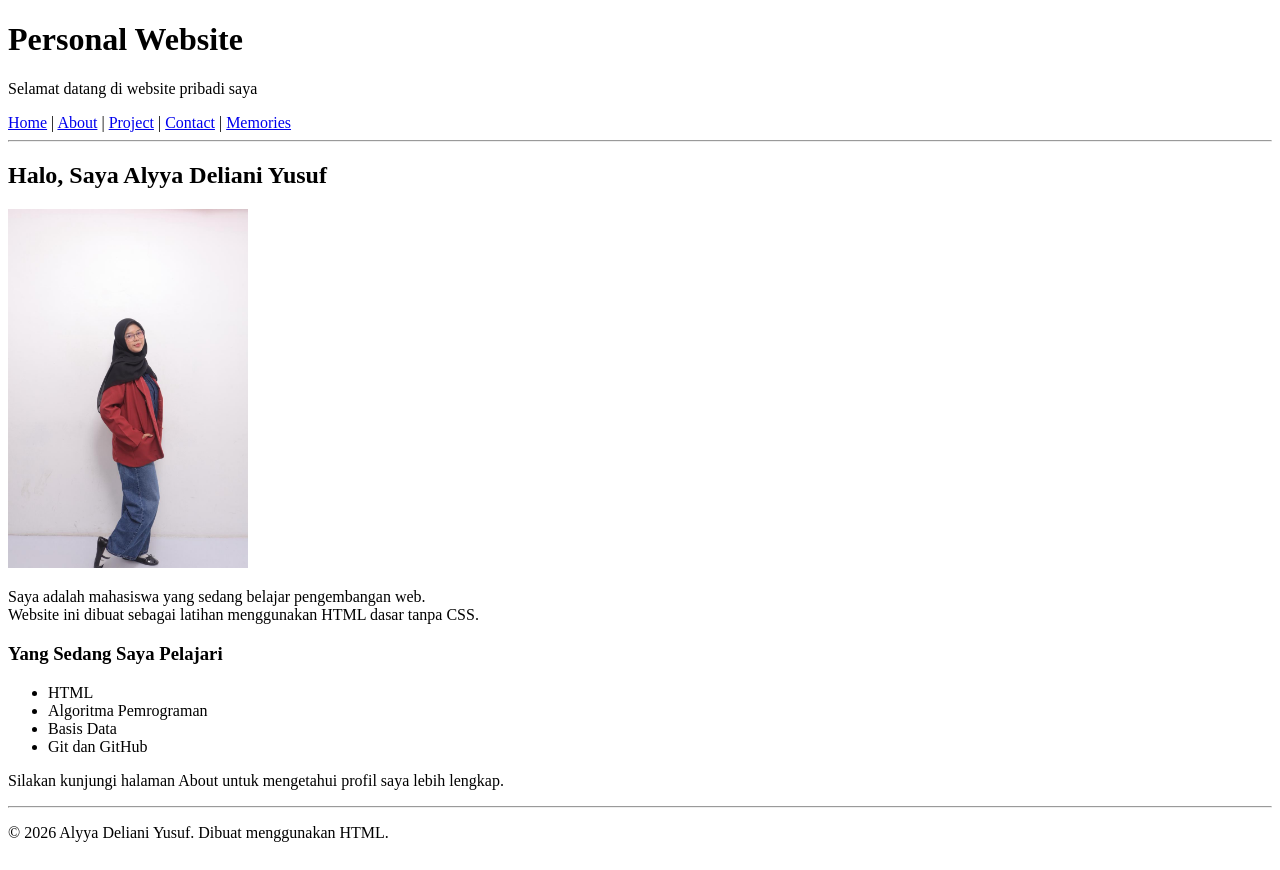
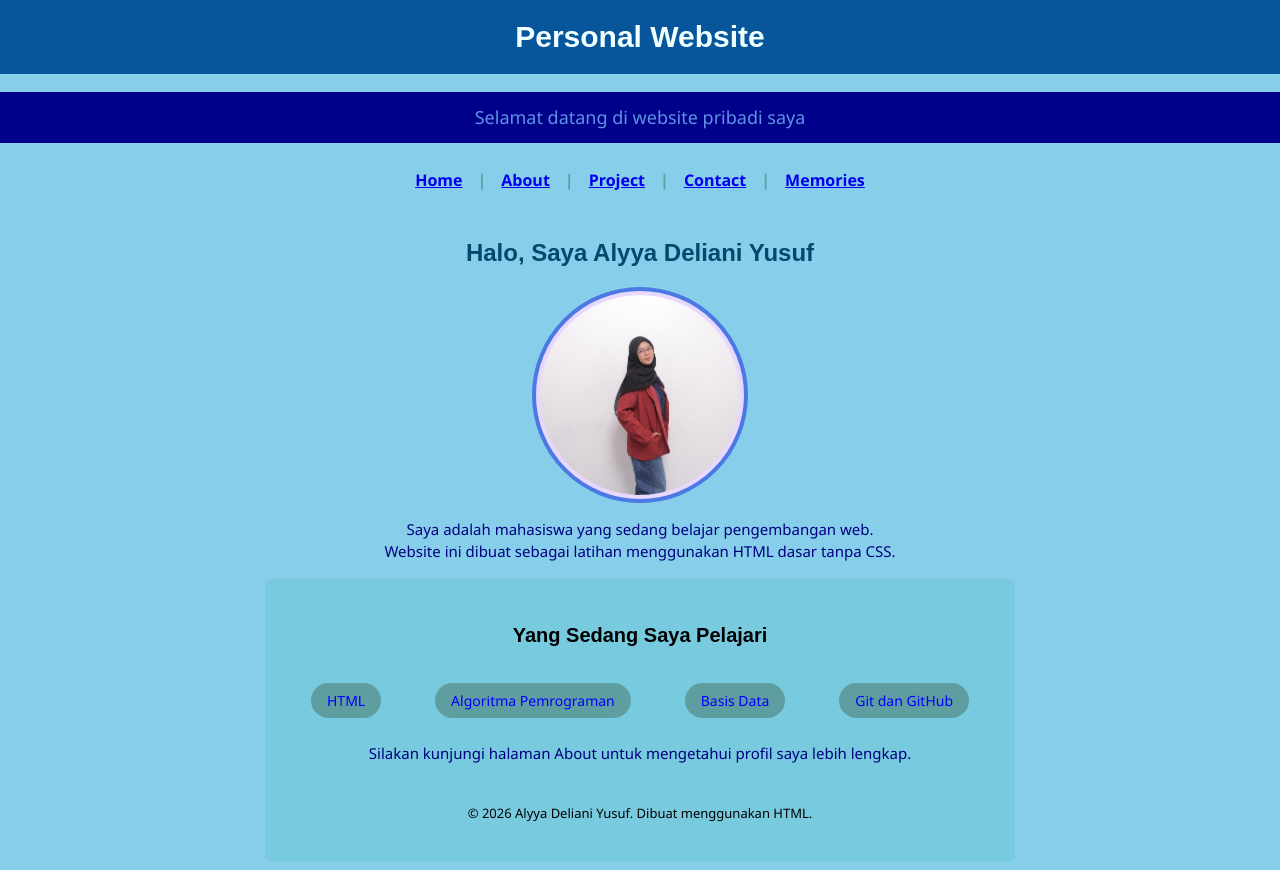
Before and after one commit to alyyadeliani-ship-it/Promnet-2, a plain HTML site: page index.html in a window 1280 px wide. Drawn offline with Linux system fonts and the light colour scheme.

Commit message:
menambahkan style css

```diff
--- a/index.html
+++ b/index.html
@@ -3,24 +3,33 @@
   <head>
     <meta charset="UTF-8" />
     <title>Link dan Navigasi</title>
+    <link rel="stylesheet" href="style.css"/>
   </head>
   <body>
-    <h1>Personal Website</h1>
-    <p>Selamat datang di website pribadi saya</p>
-    <nav>
+      <h1>Personal Website</h1>
+      <p class="intro">Selamat datang di website pribadi saya</p>
+      <nav>
+        <div class="link-navbar">
       <a href="index.html">Home</a> | <a href="02-about.html">About</a> |
       <a href="03-project.html">Project</a> |
       <a href="04-contact.html">Contact</a> |
       <a href="memories.html">Memories</a>
     </nav>
+        </div>
+
+    <section id="profile">
     <hr />
     <h2>Halo, Saya Alyya Deliani Yusuf</h2>
-    <img src="assets/alyya.jpeg" alt="Foto profil mahasiswa" width="240" />
+    <img src="assets/alyya.jpeg" alt="profil" class="logo-profile"/>
     <p>
       Saya adalah mahasiswa yang sedang belajar pengembangan web.
       <br />
       Website ini dibuat sebagai latihan menggunakan HTML dasar tanpa CSS.
     </p>
+    </section>
+
+    <section id="promnet">
+      <div class="belajar">
     <h3>Yang Sedang Saya Pelajari</h3>
     <p></p>
     <ul>
@@ -34,5 +43,7 @@
     </p>
     <hr />
     <p>&copy; 2026 Alyya Deliani Yusuf. Dibuat menggunakan HTML.</p>
+    </section>
+    </div>
   </body>
 </html>
--- /dev/null
+++ b/style.css
@@ -0,0 +1,145 @@
+.intro{
+    text-align: center;
+    font-size: 18px;
+    color: rgb(94, 147, 226);
+    padding: 12px 0px;
+    background-color: darkblue;
+}
+
+body{
+    margin: 0;
+    padding: 0;
+    font-family: 'Segoe UI', Tahoma, Geneva, Verdana, sans-serif;
+    background-color: skyblue;
+    color: navy;
+}
+
+p{
+    font-size: 15px;
+    line-height: 1.5;
+}
+
+hr{
+    border: none;
+    border-top: 1px solid color(srgb rgb(0, 0, 0) rgb(2, 73, 110) blue);
+    margin: 20px 0;
+}
+
+h1, h2, h3{
+    font-family: Arial, Helvetica, sans-serif;
+    color:rgb(2, 73, 110);
+}
+
+h1{
+    margin: 0;
+    padding: 20px 0;
+    font-size: 30px;
+    text-align: center;
+    background-color:rgb(7, 86, 155);
+    color: azure;
+}
+
+h2{
+    font-size: 24px;
+}
+
+h3{
+    font-size: 20px;
+    color:black;
+}
+
+#profile{
+    text-align: center;
+}
+
+#promnet{
+    max-width: 700px;
+    margin: 0px 40px;
+    padding: 25px;
+    background-color: rgb(120, 202, 222);
+    border-radius: 8px;
+    margin: 1rem auto 0.5rem auto;
+    margin-left: auto;
+    margin-right: auto;
+    text-align: center;
+}
+
+.logo-profile{
+    display: block;
+    width: 200px;
+    height: 200px;
+    object-fit: cover;
+    border-radius: 50%;
+    border: 4px solid #4b78e3;
+    padding: 4px;
+    margin: 1rem auto 0.5rem auto;
+    margin-left: auto;
+    margin-right: auto;
+    background-color: #e8d8ff;
+    animation: fadeIn 1.5s ease forwards;
+}
+
+.logo-profile:hover{
+    transform: scale(1.08);
+}
+
+.link-navbar{
+    display: flex;
+    justify-content: center;
+    align-items: center;
+    flex-wrap: wrap;
+    gap: 15px;
+    margin: 0px;
+    color: cadetblue;
+    text-decoration: none;
+    font-weight: bold;
+    padding: 8px 14px;
+    border-radius: 5px;
+    transition: background-color 0.3 ease, transform 0.3 ease;
+}
+
+.link-navbar a:hover{
+    background-color:cornflowerblue;
+    transform: translateY(-3px);
+}
+
+.belajar ul{
+    list-style: none;
+    display: flex;
+    flex-wrap: wrap;
+    justify-content: center;
+    gap: 12px;
+    padding: 0;
+}
+
+.belajar li{
+    background-color:cadetblue;
+    color:blue;
+    padding: 8px 16px;
+    border-radius: 20px;
+    font-size: 14px;
+    transition: background-color 0.3 ease;
+    margin: 1rem auto 0.5rem auto;
+    margin-left: auto;
+    margin-right: auto;
+    text-align: center;
+}
+
+.belajar li:hover{
+    background-color: cadetblue;
+}
+
+@keyframes fadeIn{
+    from{opacity: 0;}
+    to{opacity: 1;}
+}
+
+.logo-profile{
+    animation: fadeIn 1.2 ease;
+}
+
+#promnet p:last-of-type{
+    text-align: center;
+    color:rgb(3, 2, 2);
+    font-size: 13px;
+}
```
Also changed, not shown: 02-about.html (+3 -0 lines), 03-project.html (+3 -0 lines), 04-contact.html (+3 -0 lines), memories.html (+12 -58 lines).
